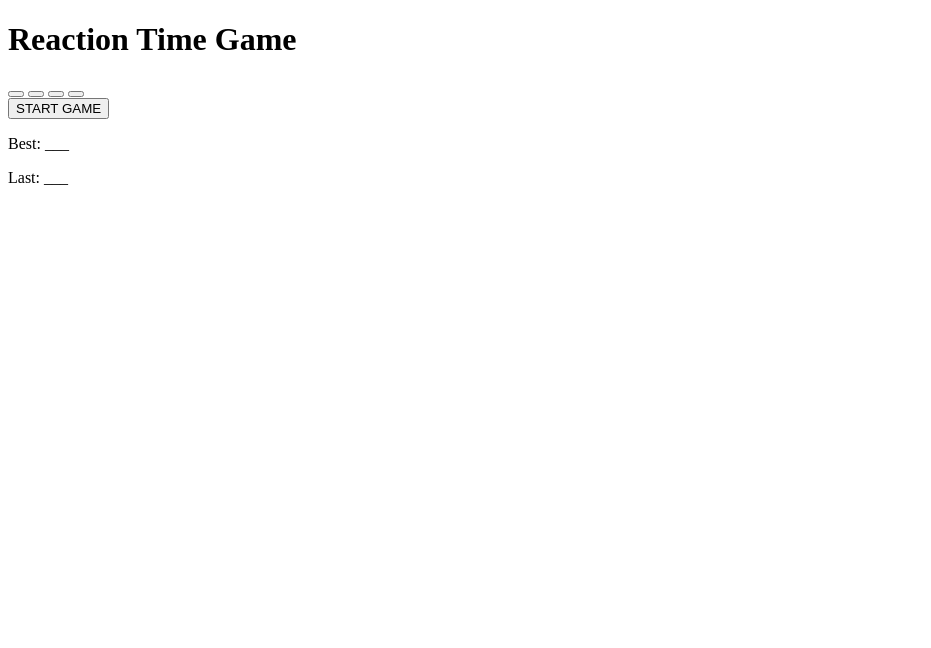
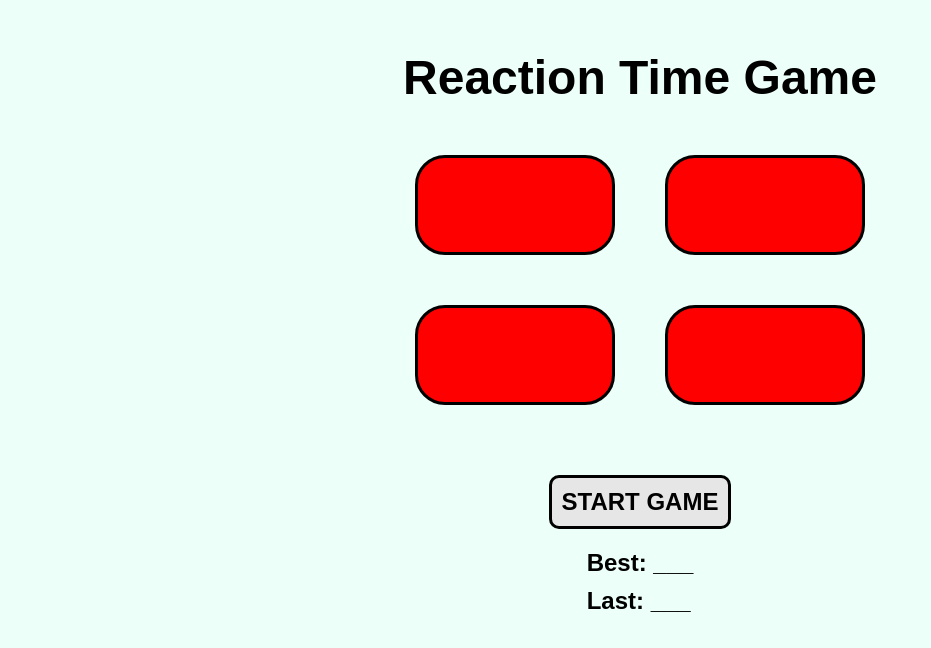
Before and after one commit to arun-dhanjal/reaction-time-game, a plain HTML site: page index.html in a window 1280 px wide. Shown: the whole page, without its empty margins (0-931 px from the left). Drawn offline with Linux system fonts and the light colour scheme.

Commit message:
Add css file with basic styling on html

```diff
--- a/index.html
+++ b/index.html
@@ -4,28 +4,37 @@
     <meta charset="UTF-8">
     <meta name="viewport" content="width=device-width, initial-scale=1.0">
     <title>Reaction Time Game</title>
+    <link rel="stylesheet" href="style.css">
 </head>
 <body>
 
+    <!-- Header section containing game title -->
     <header>
         <h1>Reaction Time Game</h1>
     </header>
 
     <main>
 
+        <!-- Grid of 4 buttons that will serve as the main interactive element of the game -->
         <div id="buttons">
 
-            <button id="button1" class="btn"></button>
-            <button id="button2" class="btn"></button>
-            <button id="button3" class="btn"></button>
-            <button id="button4" class="btn"></button>
+            <button id="button1"></button>
+            <button id="button2"></button>
+            <button id="button3"></button>
+            <button id="button4"></button>
 
         </div>
 
+        <!-- Start button will begin timer -->
         <button id="start-button">START GAME</button>
 
-        <p>Best: <span id="best">___</span></p>
-        <p>Last: <span id="last">___</span></p>
+        <!-- Text displaying best reaction time achieved and the last reaction time achieved -->
+        <section id="results">
+
+            <p>Best: <span id="best">___</span></p>
+            <p>Last: <span id="last">___</span></p>
+
+        </section>
 
     </main>
 
--- /dev/null
+++ b/style.css
@@ -0,0 +1,63 @@
+/* Global styling */
+
+* {
+    margin: 0px;
+    padding: 0px;
+    font-family: Arial, Helvetica, sans-serif;
+    background-color:rgb(237, 255, 249);
+}
+
+/* Title styling */
+
+h1 {
+    font-size: 3rem;
+    color: black;
+    text-align: center;
+    margin-top: 50px;
+}
+
+/* Page centering */
+main {
+    display: flex;
+    flex-direction: column;
+    align-items: center;
+    gap: 20px;
+}
+
+/* Interactive buttons */
+
+#buttons {
+    display: grid; /* Grid used for button layout */
+    grid-template-columns: repeat(2, 1fr);
+    gap: 50px;
+    margin: 50px 0px;
+}
+
+#buttons button {
+    width: 200px;
+    height: 100px;
+    border-radius: 30px;
+    border: 3px solid black;
+    background-color: red;
+}
+
+#start-button {
+    border-radius: 10px;
+    border: 3px solid black;
+    background-color: rgb(230, 230, 230);
+    padding: 10px;
+    font-size: 1.5rem;
+    font-weight: bolder;
+}
+
+#start-button:hover {
+    background-color: rgb(200, 200, 200);
+}
+
+/* Results */
+
+#results p {
+    font-size: 1.5rem;
+    font-weight: bolder;
+    margin-bottom: 10px;
+}
```
